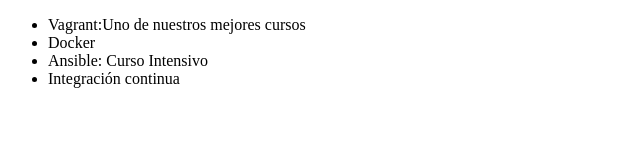
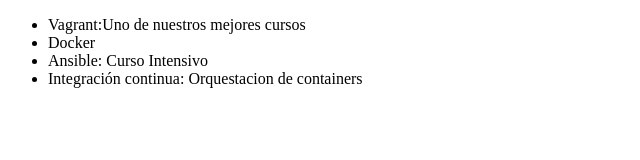
Before and after one commit to Fitata2016/alura-git, a plain HTML site: page index.html in a window 1280 px wide. Shown: the whole page, without its empty margins (0-640 px from the left). Drawn offline with Linux system fonts and the light colour scheme.

Commit message:
Cambiar el nombre de curso de kubernetes

```diff
--- a/index.html
+++ b/index.html
@@ -10,7 +10,7 @@
 
       <li>Docker</li>
       <li>Ansible: Curso Intensivo</li>
-      <li>Integración continua</li>
+      <li>Integración continua: Orquestacion de containers</li>
     </ul>
   </body>
 </html>
```
